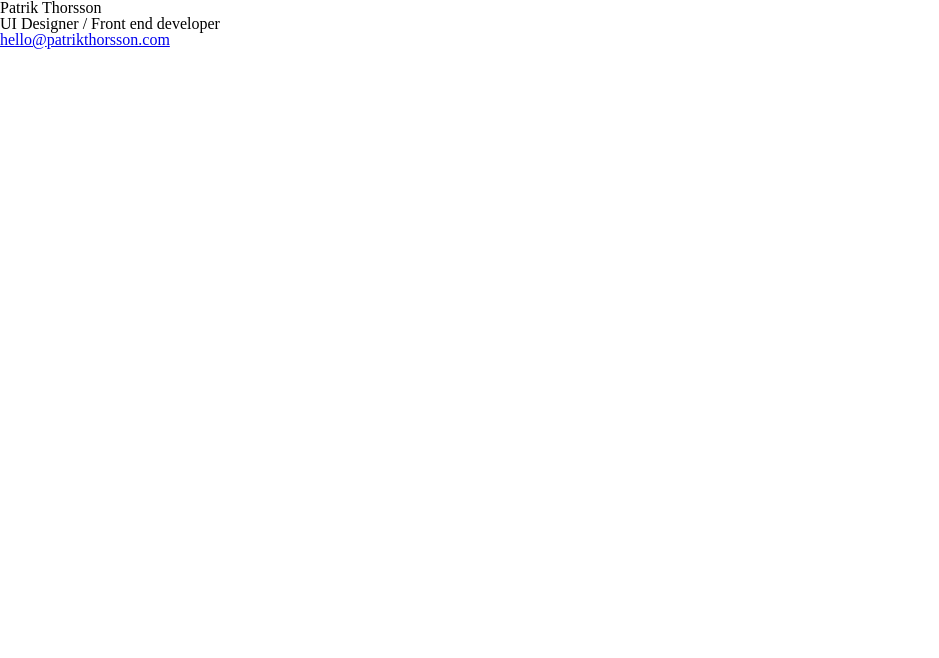
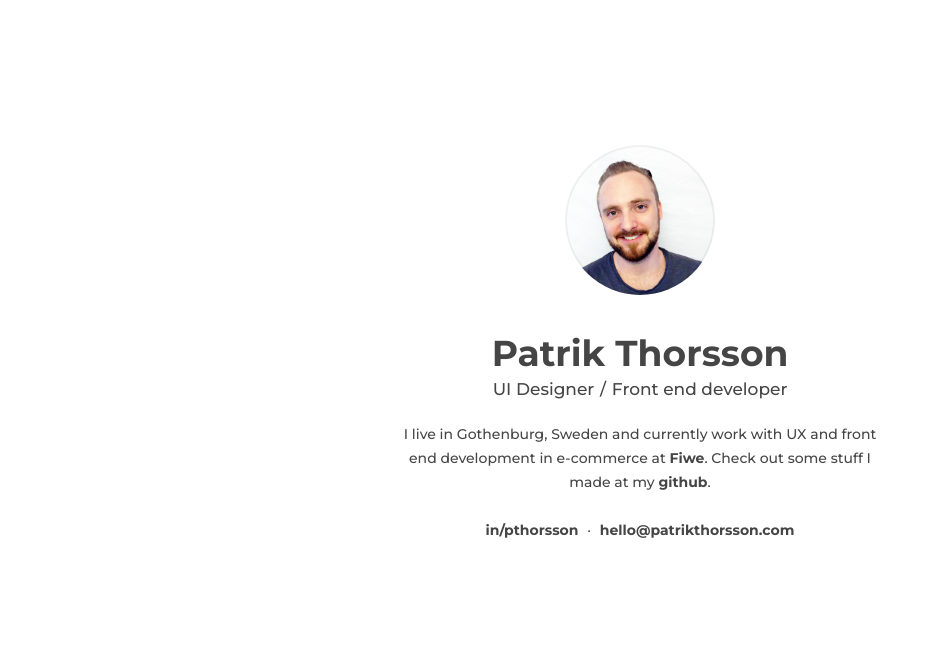
Before and after one commit to pthorsson/patrikthorsson.com-temp, a website: page app/index.html in a window 1280 px wide. Shown: the whole page, without its empty margins (0-939 px from the left). Drawn offline with nearby package versions, Linux system fonts and the light colour scheme; files that its build step writes are made by us from their sources.

Commit message:
Added content Updated script and style

```diff
--- a/app/index.html
+++ b/app/index.html
@@ -5,16 +5,30 @@
     <meta name="viewport" content="width=device-width, initial-scale=1.0">
     <meta http-equiv="X-UA-Compatible" content="ie=edge">
     <title>Patrik Thorsson</title>
+    <link href="https://fonts.googleapis.com/css?family=Montserrat:100,200,300,400,500,600,700,800,900" rel="stylesheet">
     <link rel="stylesheet" href="style.css">
+    <script src="script.js"></script>
 </head>
 <body>
-    <h1>Patrik Thorsson</h1>
-    <h2>
-        <span>UI Designer</span>
-        <span>/</span>
-        <span>Front end developer</span>
-    </h2>
-    <a href="javascript:void(0);" class="page__email" onclick="_page.email(this);" data-address="hello" data-site="patrikthorsson.com">@</a>
-    <script src="script.js"></script>
+    <div class="profile-image-wrapper animate animate-chain-1">
+        <img src="profile-pic.jpg" alt="Profile picture" onload="page.setState('picture', true)">
+    </div>
+    <div class="headings">
+        <h1 class="animate animate-chain-2">Patrik Thorsson</h1>
+        <h2 class="animate animate-chain-3">
+            <span>UI Designer</span>
+            <span>/</span>
+            <span>Front end developer</span>
+        </h2>
+    </div>
+    <p class="about animate animate-chain-4">
+        I live in Gothenburg, Sweden and currently work with UX and front end development in e-commerce
+        at <a href="https://www.fiwe.com/se/" target="_blank">Fiwe</a>. Check out some stuff I made at my <a href="https://github.com/pthorsson" target="_blank">github</a>.
+    </p>
+    <p class="links animate animate-chain-5">
+        <a href="https://www.linkedin.com/in/pthorsson" target="_blank">in/pthorsson</a>
+        <span class="link-separator">·</span>
+        <a href="javascript:void(0);" class="email-link" onclick="page.clickEmail(this);" data-site="patrikthorsson.com">hello@</a>
+    </p>
 </body>
 </html>
--- a/app/script.js
+++ b/app/script.js
@@ -1,13 +1,39 @@
-window._page = {
+(function (w) {
+    var onReadyCallback = function() {},
+        public = {},
+        state = {
+            picture: false,
+        };
 
-    email: function(element) {
+    public.clickEmail = function(element) {
         var address = element.getAttribute('data-address'),
             site = element.getAttribute('data-site'),
-            href = 'mailto:' + address + '@' + site,
+            href = 'mailto:hello@' + site,
             link = document.createElement('a');
 
         link.href = href;
         link.click();
-    }
+    };
 
-};
+    public.setState = function(name, value) {
+        state[name] = value;
+
+        for (var key in state) {
+            if (state.hasOwnProperty(key) && !state[key]) return;
+        }
+
+        onReadyCallback();
+    };
+
+    public.ready = function(callback) {
+        onReadyCallback = callback;
+
+        public.setState('readyCallback', true);
+    };
+
+    w.page = public;
+})(window);
+
+page.ready(function() {
+    document.body.className = 'page-ready';
+});
--- a/app/style.scss
+++ b/app/style.scss
@@ -1,14 +1,136 @@
 @import 'reset';
 
-.page {
+$font-color: #454545;
+$font-family: 'Montserrat', sans-serif;
+$font-weight-regular: 500;
+$font-weight-bold: 700;
 
-    &__email {
+html {
+    height: 100%;
+}
+
+body {
+    font-family: $font-family;
+    color: $font-color;
+    display: flex;
+    flex-direction: column;
+    justify-content: center;
+    align-items: center;
+    min-height: 100%;
+    font-weight: $font-weight-regular;
+    font-size: 14px;
+}
+
+a {
+    position: relative;
+    color: $font-color;
+    font-weight: $font-weight-bold;
+    text-decoration: none;
+
+    &::before {
+        content: '';
+        position: absolute;
+        width: 100%;
+        bottom: 0;
+        left: 0;
+        opacity: 0;
+        border-bottom: 2px solid $font-color;
+        transform: translateY(1px);
+        transition: opacity 300ms, transform 300ms;
+    }
+
+    &:hover {
+
         &::before {
-            content: attr(data-address);
-        }
-
-        &::after {
-            content: attr(data-site);
+            opacity: .3;
+            transform: translateY(3px);
         }
     }
 }
+
+.profile-image-wrapper {
+    position: relative;
+    width: 150px;
+    height: 150px;
+    overflow: hidden;
+    border-radius: 100%;
+    margin-bottom: 40px;
+
+    &::after {
+        content: '';
+        position: absolute;
+        top: 0;
+        left: 0;
+        height: 100%;
+        width: 100%;
+        border-radius: 100%;
+        box-shadow: inset 0px 0px 0px 2px rgba(0,0,0,.05);
+    }
+
+    img {
+        display: block;
+        width: 100%;
+        height: 100%;
+    }
+}
+
+.headings {
+    h1 {
+        font-size: 36px;
+        font-weight: $font-weight-bold;
+    }
+
+    h2 {
+        margin-top: 10px;
+        font-weight: 500;
+        font-size: 17px;
+        display: flex;
+        justify-content: space-between;
+        padding: 0 1px;
+    }
+}
+
+.about {
+    margin-top: 25px;
+    max-width: 500px;
+    text-align: center;
+    line-height: 1.7;
+}
+
+.links {
+    margin-top: 25px;
+    text-align: center;
+    max-width: 500px;
+    padding-bottom: 14vh;
+    line-height: 1.7;
+
+    .email-link {
+        &::after  { content: attr(data-site); }
+    }
+
+    .link-separator {
+        margin: 0 5px;
+    }
+}
+
+.animate {
+    $base_duration: 400;
+    $base_modifier: 4;
+
+    opacity: 0;
+    transform: translateY(-20px);
+    transition: opacity 400ms, transform 400ms;
+
+    @for $i from 1 through 10 {
+        $modifier: $i / $base_modifier;
+
+        &-chain-#{$i} {
+            transition-delay: #{$base_duration * $modifier}ms;
+        }
+    }
+}
+
+.page-ready .animate {
+    opacity: 1;
+    transform: translateY(0);
+}
```
Also changed, not shown: app/profile-pic.jpg (added).
